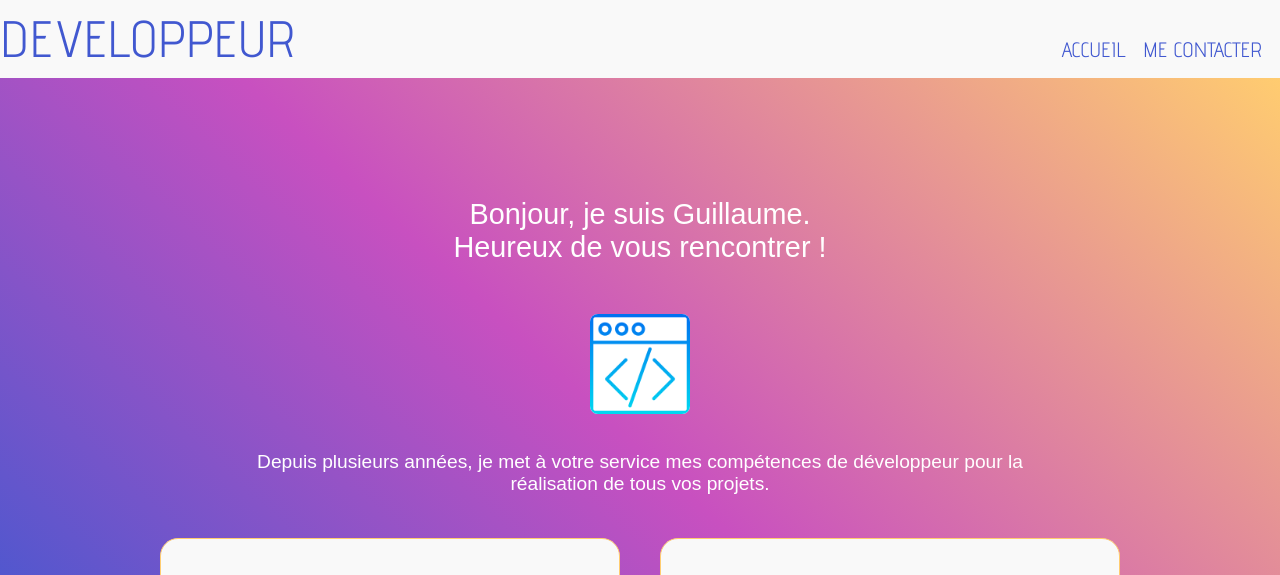
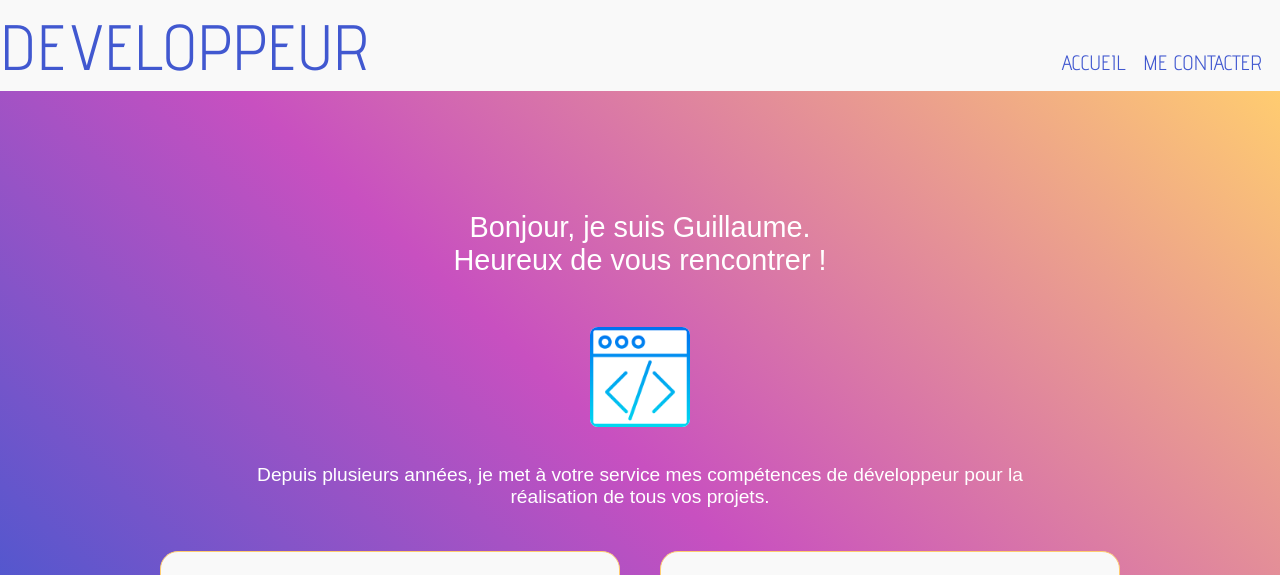
Before and after one commit to ducuingg/monsite, a plain HTML site: page index.html in a window 1280 px wide. Shown: the top 575 px of the page. Drawn offline with nearby package versions, Linux system fonts and the light colour scheme.

Commit message:
Update style.css

```diff
--- a/style.css
+++ b/style.css
@@ -42,7 +42,7 @@ header{
 {
 	flex:1;
 	color: #4158D0;
-	font-size: 4vw;
+	font-size: 4em;
 	height: auto;
 	position: relative;
 }
```
